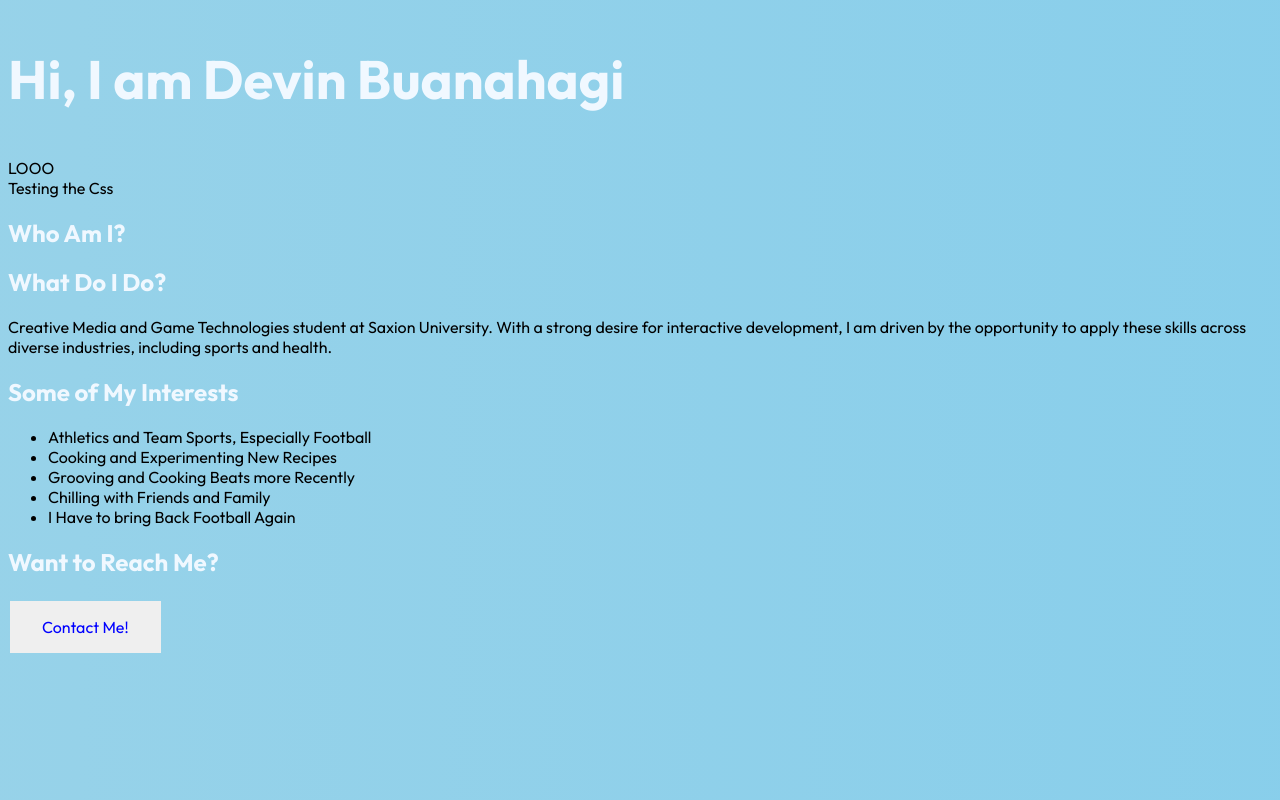
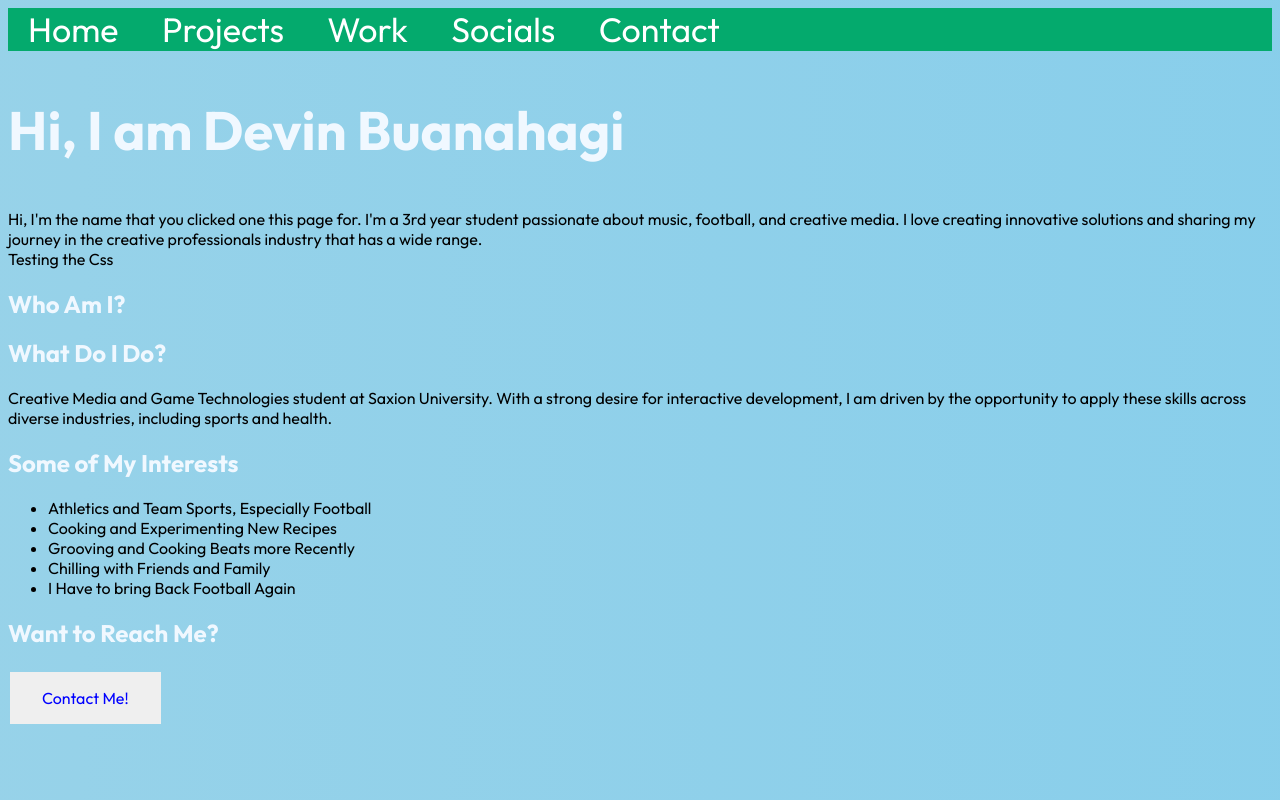
Before and after one commit to front-end-fundamentals-2025/fef-portfolio-dbaustin4, a plain HTML site: page index.html in a window 1280 px wide. Drawn offline with Linux system fonts and the light colour scheme.

Commit message:
Few small changes

```diff
--- a/index.html
+++ b/index.html
@@ -9,9 +9,17 @@
 </head>
 
 <body>
+    <div class="navbar">
+        <a href="#">Home</a>
+        <a href="#">Projects</a>
+        <a href="#">Work</a>
+        <a href="#">Socials</a>
+        <a href="/contact.html">Contact</a>
+    </div>
     <section class="introsection">
         <h1>Hi, I am Devin Buanahagi</h1>
-        <p1>LOOO</p1>
+        <p1>Hi, I'm the name that you clicked one this page for. I'm a 3rd year student passionate about music, football, and creative media.
+            I love creating innovative solutions and sharing my journey in the creative professionals industry that has a wide range.</p1>
     </section>
     <p1 id="mycontent">Testing the Css</p>
 
--- a/styles/style.css
+++ b/styles/style.css
@@ -14,6 +14,26 @@
     100% {
       background-position: 0% 50%;
     }
+}
+
+.navbar{
+    background-color: #04AA6D;
+    top: 0;
+}
+
+.navbar a{
+    display: inline;
+    color: white;
+    text-align: center;
+    font-size: 34px;
+    padding: 14px 20px;
+    text-decoration: none;
+    transition-duration: 0.4s;
+}
+
+.navbar a:hover{
+    background-color: antiquewhite;
+    color: black;
 }
 
 /*created gradient pattern based off of this https://cssgradient.io */
```
Also changed, not shown: 1 other file.
